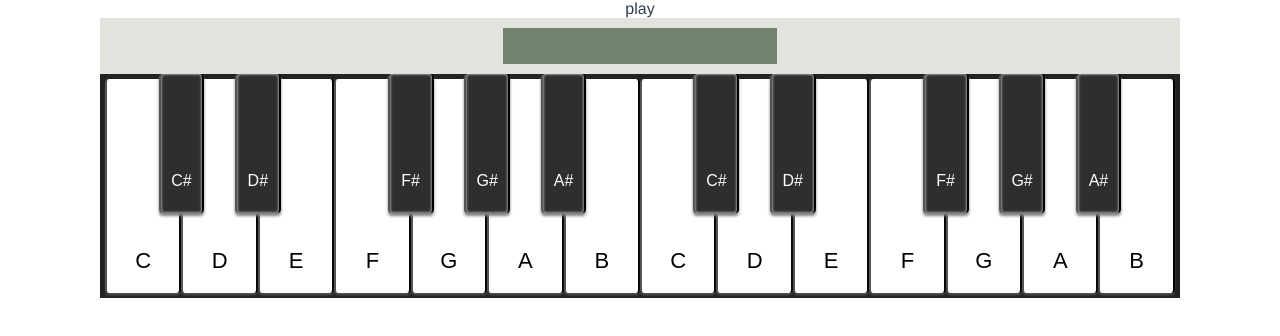
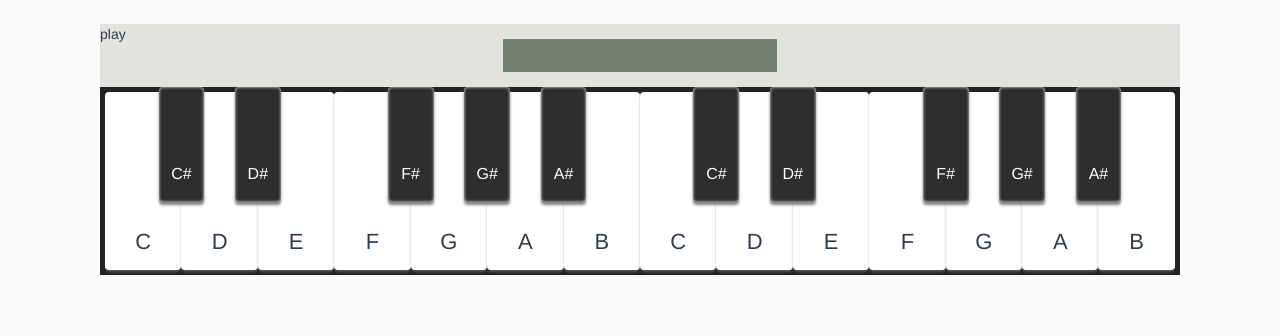
Before and after one commit to nkmrsts/search-piano-chord, a Vue app: page / in a window 1280 px wide. Shown: the top 336 px of the page. Built offline with nearby package versions, Linux system fonts and the light colour scheme.

Commit message:
vuetifyを使う

```diff
--- a/package.json
+++ b/package.json
@@ -11,6 +11,7 @@
   "dependencies": {
     "tone": "^13.4.9",
     "vue": "^2.6.10",
+    "vuetify": "^1.5.14",
     "vuex": "^3.1.1"
   },
   "devDependencies": {
--- a/src/App.vue
+++ b/src/App.vue
@@ -1,5 +1,5 @@
 <template>
-  <div id="app"><Page /></div>
+  <v-app id="app"><Page /></v-app>
 </template>
 
 <script>
--- a/src/components/KeyboardPanel.vue
+++ b/src/components/KeyboardPanel.vue
@@ -1,6 +1,6 @@
 <template>
   <div class="selectedNotes">
-   <p>{{ notes }}</p>
+    <p>{{ notes }}</p>
   </div>
 </template>
 
@@ -18,9 +18,9 @@ export default {
 
 <style scoped lang="scss">
 .selectedNotes {
-  font-size: 24px;
+  font-size: 22px;
   width: 30%;
-  padding: 10px 25px;
+  padding: 15px 25px;
   margin: 0 auto;
   display: flex;
   align-items: center;
--- a/src/components/Page.vue
+++ b/src/components/Page.vue
@@ -1,28 +1,52 @@
 <template>
-  <div class="container">
-    <div @click="playSelectedNotes">play</div>
-    <div class="container--head">
-      <div class="keyboard">
-        <Keyboard-panel class="keyboard_panel" :notes="joinNotes" />
-        <keyboard-notes class="keyboard_notes" @onClick="updateSelectedNotes" />
-      </div>
-    </div>
-    <div class="container--bottom">
-      <ul class="reaults">
-        <Results-item class="reaults__item"
-           v-for="(result, index) in reaults" :key="index" :chordName="result.chordName" :chordCons="result.chordCons" @addPin="addPin" @playChord="playResultChord(index)"/>
-      </ul>
-      <PinnedBlock class="pinned" :pinned-list="pinnedChords" @deletePin="deletePin" @playChord="playPinnedChord"/>
-    </div>
-  </div>
+  <v-content>
+    <v-container fluid>
+      <v-layout column fill-height>
+        <v-flex xs4 grow>
+          <div class="keyboard">
+            <div class="keyboard__button" @click="playSelectedNotes">play</div>
+            <Keyboard-panel class="keyboard_panel" :notes="joinNotes" />
+            <keyboard-notes
+              class="keyboard_notes"
+              @onClick="updateSelectedNotes"
+            />
+          </div>
+        </v-flex>
+        <v-flex xs8 class="pt-4" style="max-height: 66.6666%;">
+          <v-layout row fill-height>
+            <v-flex xs4 style="overflow: scroll;">
+              <ul class="reaults">
+                <Results-item
+                  class="reaults__item"
+                  v-for="(result, index) in reaults"
+                  :key="index"
+                  :chordName="result.chordName"
+                  :chordCons="result.chordCons"
+                  @addPin="addPin"
+                  @playChord="playResultChord(index)"
+                />
+              </ul>
+            </v-flex>
+            <v-flex xs8 style="overflow: scroll;">
+              <PinnedBlock
+                class="pinned"
+                :pinned-list="pinnedChords"
+                @deletePin="deletePin"
+                @playChord="playPinnedChord"
+              />
+            </v-flex>
+          </v-layout>
+        </v-flex>
+      </v-layout>
+    </v-container>
+  </v-content>
 </template>
 
 <script>
-import Tone from "tone";
+import Tone from 'tone'
 import PinnedBlock from './PinnedBlock.vue'
 import KeyboardPanel from './KeyboardPanel.vue'
 import KeyboardNotes from './KeyboardNotes.vue'
-import PinnedNotes from './PinnedNotes.vue'
 import ResultsItem from './ResultsItem.vue'
 import { CHORD_PATTERNS, NOTES } from '../const/index.js'
 export default {
@@ -31,7 +55,6 @@ export default {
     KeyboardPanel,
     KeyboardNotes,
     PinnedBlock,
-    PinnedNotes,
     ResultsItem
   },
   data() {
@@ -62,7 +85,7 @@ export default {
     }
   },
   methods: {
-    addOctaveChordname(chrodsArray){
+    addOctaveChordname(chrodsArray) {
       let startOctave = 3
       let prevNoteIndex = 0
       return chrodsArray.map(v => {
@@ -78,7 +101,9 @@ export default {
     },
 
     playPinnedChord(index) {
-      const noteArray = this.addOctaveChordname(this.pinnedChords[index].chordCons)
+      const noteArray = this.addOctaveChordname(
+        this.pinnedChords[index].chordCons
+      )
       this.playChord(noteArray)
     },
     playResultChord(index) {
@@ -86,12 +111,12 @@ export default {
       this.playChord(noteArray)
     },
     playSelectedNotes() {
-      const noteArray = this.selectedNotes.map( v => v.note)
+      const noteArray = this.selectedNotes.map(v => v.note)
       this.playChord(noteArray)
     },
-    playChord(arr){
-      var synth = new Tone.PolySynth(6, Tone.Synth).toMaster();
-      synth.triggerAttackRelease(arr, "4n");
+    playChord(arr) {
+      var synth = new Tone.PolySynth(6, Tone.Synth).toMaster()
+      synth.triggerAttackRelease(arr, '4n')
     },
 
     addPin(chordName, chordCons) {
@@ -133,7 +158,7 @@ export default {
             }
           })
 
-          this.selectedNotes.some((elm,i)=> {
+          this.selectedNotes.some((elm, i) => {
             const noteNumber = elm.noteNumber + 1
             // 選択したNoteがchordConsに含まれていなければループを抜ける
             if (chordCons.indexOf(noteNumber) === -1) {
@@ -143,7 +168,7 @@ export default {
             if (this.selectedNotes.length - 1 === i) {
               this.reaults.push({
                 chordName: note + (key === 'Ma' ? '' : key),
-                chordCons: chordCons.map( x => this.notes[x - 1])
+                chordCons: chordCons.map(x => this.notes[x - 1])
               })
             }
           })
@@ -171,27 +196,29 @@ export default {
   margin: 0 auto;
   background: #e3e3de;
   &_panel {
-    height: 20%;
+    height: 25%;
     box-sizing: border-box;
   }
 }
 .keyboard_notes {
-  height: 80%;
+  height: 75%;
+}
+.keyboard__button {
+  position: absolute;
 }
 .reaults {
-  width: 30%;
-  height: 100%;
   margin: 0;
   list-style: none;
-  overflow: scroll;
-  padding: 10px;
-  box-sizing: border-box;
+  padding: 0;
   text-align: left;
   &__item {
-    margin: 5px;
+    margin-top: 5px;
     padding: 5px 0;
     background-color: #e6e6e6;
     text-align: center;
+    &:first-child {
+      margin-top: 0;
+    }
     & span:first-child {
       font-size: 18px;
       font-weight: bold;
@@ -199,8 +226,5 @@ export default {
   }
 }
 .pinned {
-  width: 70%;
-  height: 100%;
-  overflow: scroll;
 }
 </style>
--- a/src/components/PinnedBlock.vue
+++ b/src/components/PinnedBlock.vue
@@ -1,14 +1,19 @@
 <template>
   <div class="pinned">
     <ul class="pinned-list">
-      <li v-for="(item,index) in pinnedList" :key="index">
+      <li v-for="(item, index) in pinnedList" :key="index">
         <div class="pinned__head">
-          <h3 class="pinned__name">{{item.chordName}}</h3>
-          <p class="pinned__cons">{{item.chordCons}}</p>
+          <h3 class="pinned__name">{{ item.chordName }}</h3>
+          <p class="pinned__cons">{{ item.chordCons }}</p>
           <div class="delete-button" @click="onClickDelete(index)">×</div>
           <div class="play-button" @click="onClickPlay(index)">play</div>
         </div>
-        <Pinned-notes :chord-cons="item.chordCons" :add-octave-cons="item.addOctaveCons" :index="index" class="pinned-notes"/>
+        <Pinned-notes
+          :chord-cons="item.chordCons"
+          :add-octave-cons="item.addOctaveCons"
+          :index="index"
+          class="pinned-notes"
+        />
       </li>
     </ul>
   </div>
@@ -29,10 +34,10 @@ export default {
   },
   methods: {
     onClickPlay(index) {
-      this.$emit('playChord',index)
+      this.$emit('playChord', index)
     },
     onClickDelete(index) {
-      this.$emit('deletePin',index)
+      this.$emit('deletePin', index)
     }
   }
 }
@@ -44,11 +49,14 @@ export default {
   padding: 0;
   margin-bottom: 0;
   margin-left: 40px;
-  margin-right: 20px;
+
   li {
     display: flex;
     justify-content: space-between;
-    margin-top: 16px;
+    margin-top: 22px;
+    &:first-child {
+      margin-top: 0;
+    }
   }
 }
 .pinned__head {
@@ -72,7 +80,6 @@ export default {
 }
 .pinned-notes {
   width: 75%;
-  height: 120px;
 }
 .play-button {
   cursor: pointer;
--- a/src/components/PinnedNotes.vue
+++ b/src/components/PinnedNotes.vue
@@ -5,7 +5,7 @@
       <p
         type="button"
         class="keyboardNotes_note"
-        v-for="(note) in notes"
+        v-for="note in notes"
         :class="{ included: isIncluded(note + (index + 2)) }"
         :key="note + (index + 2)"
         :value="note"
@@ -35,7 +35,7 @@ export default {
       type: Array,
       required: true
     },
-    addOctaveCons:{
+    addOctaveCons: {
       type: Array,
       required: true
     },
@@ -58,7 +58,7 @@ export default {
 <!-- Add "scoped" attribute to limit CSS to this component only -->
 <style scoped lang="scss">
 .keyboardNotes {
-  padding: 5px;
+  padding: 0 5px;
   box-sizing: border-box;
   display: flex;
   background: #222;
@@ -95,10 +95,12 @@ export default {
       margin-left: calc(-60% / 14);
       width: calc(60% / 14);
       height: 65%;
+      top: 5px;
       left: calc(30% / 14);
       margin-top: -5px;
       font-size: 12px;
       color: #fff;
+      appearance: none;
     }
   }
 }
--- a/src/main.js
+++ b/src/main.js
@@ -1,6 +1,10 @@
 import Vue from 'vue'
 import App from './App.vue'
 import store from './store'
+
+import Vuetify from 'vuetify'
+import 'vuetify/dist/vuetify.min.css' // Ensure you are using css-loader
+Vue.use(Vuetify)
 
 Vue.config.productionTip = false
 
```
Also changed, not shown: 1 other file (tests, documents, lock files or other folders).
